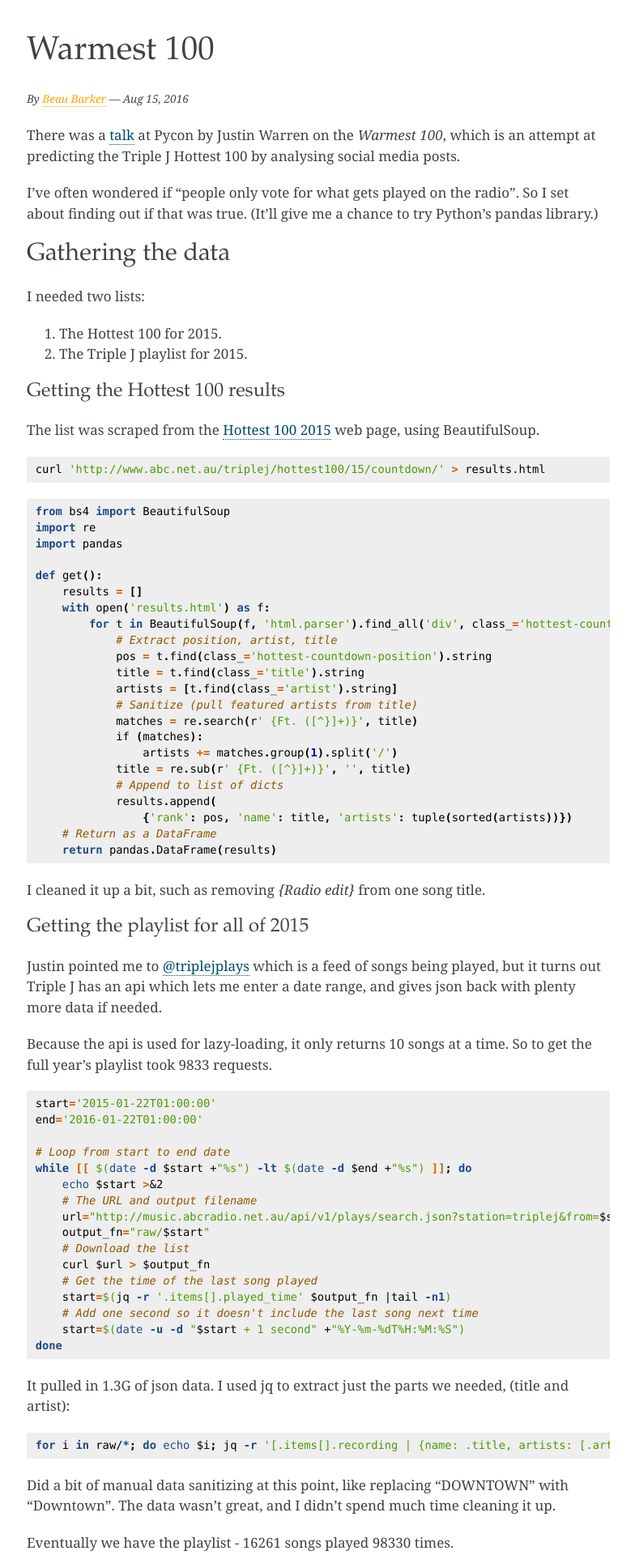
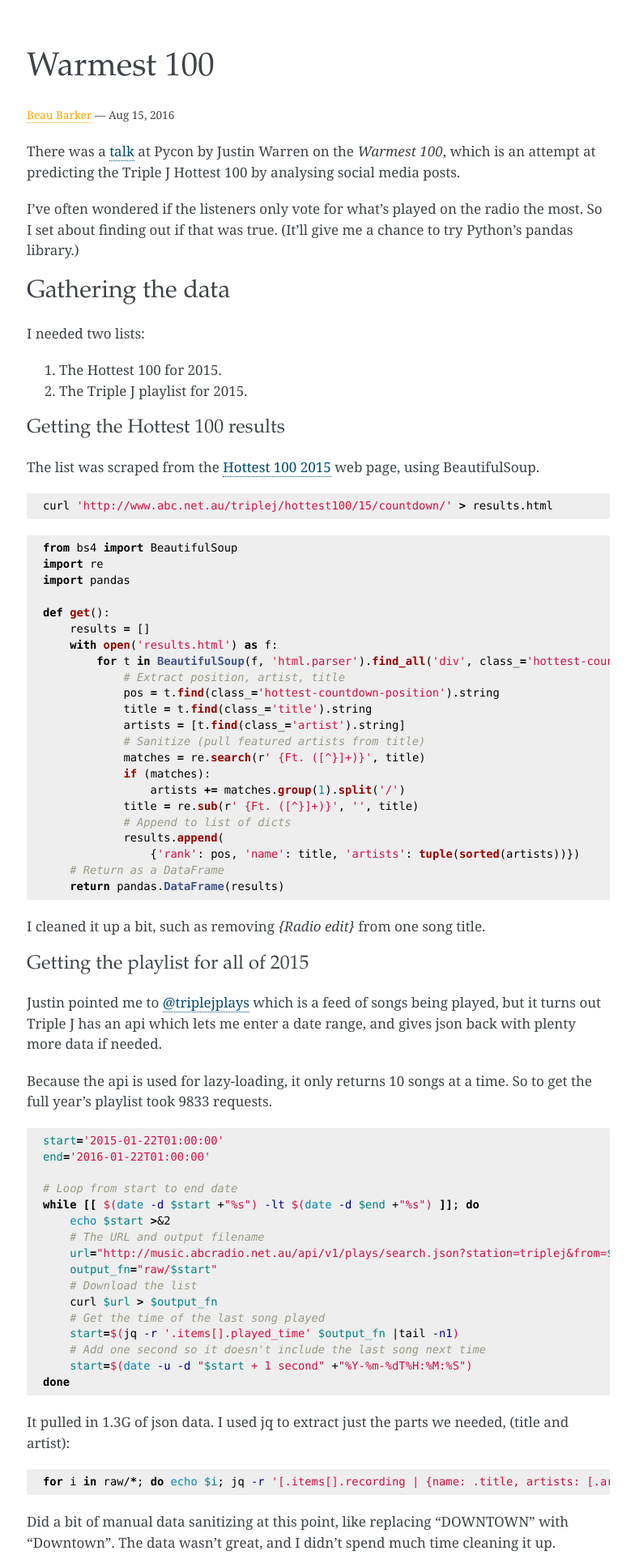
Before and after one commit to explodinglabs/explodinglabs.github.io, a Jekyll site: the page built from _posts/2016-08-15-warmest-100.markdown, in a window 1280 px wide. Shown: the top 1920 px of the page at 81% size, without its empty margins (247-1031 px from the left). Built offline with Jekyll 4.4.1, drawn with Linux system fonts in a browser that asks for light colours; comment, search, counter and statistics services are not loaded.

Commit message:
Design changes

```diff
--- a/_layouts/post.html
+++ b/_layouts/post.html
@@ -6,7 +6,7 @@
     <h1 class="page-title" itemprop="name headline">{{ page.title }}</h1>
 
     <div class="post-meta">
-        By <a href="/">Beau Barker</a> —
+        <a href="/">Beau Barker</a> —
         <time datetime="{{ page.date | date_to_xmlschema }}" itemprop="datePublished">{{ page.date | date: "%b %-d, %Y" }}</time>
     </div>
 
--- a/_posts/2016-08-15-warmest-100.markdown
+++ b/_posts/2016-08-15-warmest-100.markdown
@@ -9,9 +9,9 @@
 Justin Warren on the *Warmest 100*, which is an attempt at predicting the
 Triple J Hottest 100 by analysing social media posts.
 
-I've often wondered if "people only vote for what gets played on the radio". So
-I set about finding out if that was true. (It'll give me a chance to try
-Python's pandas library.)
+I've often wondered if the listeners only vote for what's played on the radio
+the most. So I set about finding out if that was true. (It'll give me a chance
+to try Python's pandas library.)
 
 Gathering the data
 ==================
--- a/_sass/_base.scss
+++ b/_sass/_base.scss
@@ -77,7 +77,7 @@
 }
 
 h1.page-title {
-    margin: $spacing-unit 0 $spacing-unit/2 0;
+    margin: $spacing-unit*1.5 0 $spacing-unit/2 0;
     font-size: 2.4em;
     @include media-query($on-palm) {
         margin-top: $spacing-unit/2;
@@ -134,7 +134,10 @@
 
 pre {
     overflow-x: auto;
-    padding: 0.4em 0.7em;
+    padding: 0.4em 0.4em 0.4em $spacing-unit/2;
+    @include media-query($on-palm) {
+        margin-left: 0.7em;
+    }
 
     > code {
         border: 0;
--- a/_sass/_layout.scss
+++ b/_sass/_layout.scss
@@ -33,7 +33,6 @@
 .post-meta {
     font-size: 0.8em;
     margin-bottom: $spacing-unit/2;
-    font-style: italic;
     color: $grey;
     a {
         color: orange;
--- a/_sass/_syntax-highlighting.scss
+++ b/_sass/_syntax-highlighting.scss
@@ -6,71 +6,63 @@
     @extend %vertical-rhythm;
 }
 .highlight .hll { background-color: #ffffcc }
-.highlight .c { color: #8f5902; font-style: italic } /* Comment */
-.highlight .err { color: #a40000; border: 1px solid #ef2929 } /* Error */
-.highlight .g { color: #000000 } /* Generic */
-.highlight .k { color: #204a87; font-weight: bold } /* Keyword */
-.highlight .l { color: #000000 } /* Literal */
-.highlight .n { color: #000000 } /* Name */
-.highlight .o { color: #ce5c00; font-weight: bold } /* Operator */
-.highlight .x { color: #000000 } /* Other */
-.highlight .p { color: #000000; font-weight: bold } /* Punctuation */
-.highlight .cm { color: #8f5902; font-style: italic } /* Comment.Multiline */
-.highlight .cp { color: #8f5902; font-style: italic } /* Comment.Preproc */
-.highlight .c1 { color: #8f5902; font-style: italic } /* Comment.Single */
-.highlight .cs { color: #8f5902; font-style: italic } /* Comment.Special */
-.highlight .gd { color: #a40000 } /* Generic.Deleted */
+.highlight .c { color: #999988; font-style: italic } /* Comment */
+.highlight .err { color: #a61717; background-color: #e3d2d2 } /* Error */
+.highlight .k { color: #000000; font-weight: bold } /* Keyword */
+.highlight .o { color: #000000; font-weight: bold } /* Operator */
+.highlight .cm { color: #999988; font-style: italic } /* Comment.Multiline */
+.highlight .cp { color: #999999; font-weight: bold; font-style: italic } /* Comment.Preproc */
+.highlight .c1 { color: #999988; font-style: italic } /* Comment.Single */
+.highlight .cs { color: #999999; font-weight: bold; font-style: italic } /* Comment.Special */
+.highlight .gd { color: #000000; background-color: #ffdddd } /* Generic.Deleted */
 .highlight .ge { color: #000000; font-style: italic } /* Generic.Emph */
-.highlight .gr { color: #ef2929 } /* Generic.Error */
-.highlight .gh { color: #000080; font-weight: bold } /* Generic.Heading */
-.highlight .gi { color: #00A000 } /* Generic.Inserted */
-.highlight .go { color: #000000; font-style: italic } /* Generic.Output */
-.highlight .gp { color: #8f5902 } /* Generic.Prompt */
-.highlight .gs { color: #000000; font-weight: bold } /* Generic.Strong */
-.highlight .gu { color: #800080; font-weight: bold } /* Generic.Subheading */
-.highlight .gt { color: #a40000; font-weight: bold } /* Generic.Traceback */
-.highlight .kc { color: #204a87; font-weight: bold } /* Keyword.Constant */
-.highlight .kd { color: #204a87; font-weight: bold } /* Keyword.Declaration */
-.highlight .kn { color: #204a87; font-weight: bold } /* Keyword.Namespace */
-.highlight .kp { color: #204a87; font-weight: bold } /* Keyword.Pseudo */
-.highlight .kr { color: #204a87; font-weight: bold } /* Keyword.Reserved */
-.highlight .kt { color: #204a87; font-weight: bold } /* Keyword.Type */
-.highlight .ld { color: #000000 } /* Literal.Date */
-.highlight .m { color: #0000cf; font-weight: bold } /* Literal.Number */
-.highlight .s { color: #4e9a06 } /* Literal.String */
-.highlight .na { color: #c4a000 } /* Name.Attribute */
-.highlight .nb { color: #204a87 } /* Name.Builtin */
-.highlight .nc { color: #000000 } /* Name.Class */
-.highlight .no { color: #000000 } /* Name.Constant */
-.highlight .nd { color: #5c35cc; font-weight: bold } /* Name.Decorator */
-.highlight .ni { color: #ce5c00 } /* Name.Entity */
-.highlight .ne { color: #cc0000; font-weight: bold } /* Name.Exception */
-.highlight .nf { color: #000000 } /* Name.Function */
-.highlight .nl { color: #f57900 } /* Name.Label */
-.highlight .nn { color: #000000 } /* Name.Namespace */
-.highlight .nx { color: #000000 } /* Name.Other */
-.highlight .py { color: #000000 } /* Name.Property */
-.highlight .nt { color: #204a87; font-weight: bold } /* Name.Tag */
-.highlight .nv { color: #000000 } /* Name.Variable */
-.highlight .ow { color: #204a87; font-weight: bold } /* Operator.Word */
-.highlight .w { color: #f8f8f8; text-decoration: underline } /* Text.Whitespace */
-.highlight .mf { color: #0000cf; font-weight: bold } /* Literal.Number.Float */
-.highlight .mh { color: #0000cf; font-weight: bold } /* Literal.Number.Hex */
-.highlight .mi { color: #0000cf; font-weight: bold } /* Literal.Number.Integer */
-.highlight .mo { color: #0000cf; font-weight: bold } /* Literal.Number.Oct */
-.highlight .sb { color: #4e9a06 } /* Literal.String.Backtick */
-.highlight .sc { color: #4e9a06 } /* Literal.String.Char */
-.highlight .sd { color: #8f5902; font-style: italic } /* Literal.String.Doc */
-.highlight .s2 { color: #4e9a06 } /* Literal.String.Double */
-.highlight .se { color: #4e9a06 } /* Literal.String.Escape */
-.highlight .sh { color: #4e9a06 } /* Literal.String.Heredoc */
-.highlight .si { color: #4e9a06 } /* Literal.String.Interpol */
-.highlight .sx { color: #4e9a06 } /* Literal.String.Other */
-.highlight .sr { color: #4e9a06 } /* Literal.String.Regex */
-.highlight .s1 { color: #4e9a06 } /* Literal.String.Single */
-.highlight .ss { color: #4e9a06 } /* Literal.String.Symbol */
-.highlight .bp { color: #3465a4 } /* Name.Builtin.Pseudo */
-.highlight .vc { color: #000000 } /* Name.Variable.Class */
-.highlight .vg { color: #000000 } /* Name.Variable.Global */
-.highlight .vi { color: #000000 } /* Name.Variable.Instance */
-.highlight .il { color: #0000cf; font-weight: bold } /* Literal.Number.Integer.Long */
+.highlight .gr { color: #aa0000 } /* Generic.Error */
+.highlight .gh { color: #999999 } /* Generic.Heading */
+.highlight .gi { color: #000000; background-color: #ddffdd } /* Generic.Inserted */
+.highlight .go { color: #888888 } /* Generic.Output */
+.highlight .gp { color: #555555 } /* Generic.Prompt */
+.highlight .gs { font-weight: bold } /* Generic.Strong */
+.highlight .gu { color: #aaaaaa } /* Generic.Subheading */
+.highlight .gt { color: #aa0000 } /* Generic.Traceback */
+.highlight .kc { color: #000000; font-weight: bold } /* Keyword.Constant */
+.highlight .kd { color: #000000; font-weight: bold } /* Keyword.Declaration */
+.highlight .kn { color: #000000; font-weight: bold } /* Keyword.Namespace */
+.highlight .kp { color: #000000; font-weight: bold } /* Keyword.Pseudo */
+.highlight .kr { color: #000000; font-weight: bold } /* Keyword.Reserved */
+.highlight .kt { color: #445588; font-weight: bold } /* Keyword.Type */
+.highlight .m { color: #009999 } /* Literal.Number */
+.highlight .s { color: #d01040 } /* Literal.String */
+.highlight .na { color: #008080 } /* Name.Attribute */
+.highlight .nb { color: #0086B3 } /* Name.Builtin */
+.highlight .nc { color: #445588; font-weight: bold } /* Name.Class */
+.highlight .no { color: #008080 } /* Name.Constant */
+.highlight .nd { color: #3c5d5d; font-weight: bold } /* Name.Decorator */
+.highlight .ni { color: #800080 } /* Name.Entity */
+.highlight .ne { color: #990000; font-weight: bold } /* Name.Exception */
+.highlight .nf { color: #990000; font-weight: bold } /* Name.Function */
+.highlight .nl { color: #990000; font-weight: bold } /* Name.Label */
+.highlight .nn { color: #555555 } /* Name.Namespace */
+.highlight .nt { color: #000080 } /* Name.Tag */
+.highlight .nv { color: #008080 } /* Name.Variable */
+.highlight .ow { color: #000000; font-weight: bold } /* Operator.Word */
+.highlight .w { color: #bbbbbb } /* Text.Whitespace */
+.highlight .mf { color: #009999 } /* Literal.Number.Float */
+.highlight .mh { color: #009999 } /* Literal.Number.Hex */
+.highlight .mi { color: #009999 } /* Literal.Number.Integer */
+.highlight .mo { color: #009999 } /* Literal.Number.Oct */
+.highlight .sb { color: #d01040 } /* Literal.String.Backtick */
+.highlight .sc { color: #d01040 } /* Literal.String.Char */
+.highlight .sd { color: #d01040 } /* Literal.String.Doc */
+.highlight .s2 { color: #d01040 } /* Literal.String.Double */
+.highlight .se { color: #d01040 } /* Literal.String.Escape */
+.highlight .sh { color: #d01040 } /* Literal.String.Heredoc */
+.highlight .si { color: #d01040 } /* Literal.String.Interpol */
+.highlight .sx { color: #d01040 } /* Literal.String.Other */
+.highlight .sr { color: #009926 } /* Literal.String.Regex */
+.highlight .s1 { color: #d01040 } /* Literal.String.Single */
+.highlight .ss { color: #990073 } /* Literal.String.Symbol */
+.highlight .bp { color: #999999 } /* Name.Builtin.Pseudo */
+.highlight .vc { color: #008080 } /* Name.Variable.Class */
+.highlight .vg { color: #008080 } /* Name.Variable.Global */
+.highlight .vi { color: #008080 } /* Name.Variable.Instance */
+.highlight .il { color: #009999 } /* Literal.Number.Integer.Long */
```
